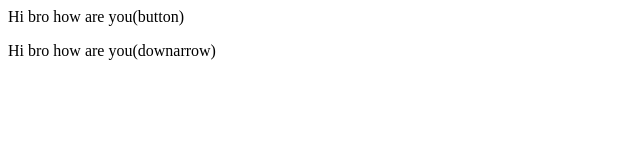
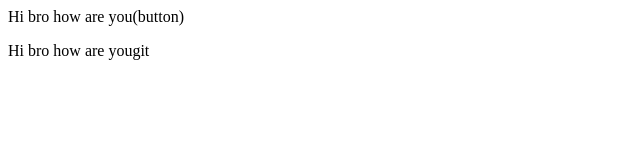
Before and after one commit to ankit1390023/git-learning, a plain HTML site: page index.html in a window 1280 px wide. Shown: the full height of the page, 0-640 px from the left. Drawn offline with Linux system fonts and the light colour scheme.

Commit message:
Updated index.html

```diff
--- a/index.html
+++ b/index.html
@@ -2,4 +2,4 @@
 <p>Hi bro how are you(button)</p>
 
 
-<p>Hi bro how are you(downarrow)</p>
+<p>Hi bro how are yougit </p>
```
